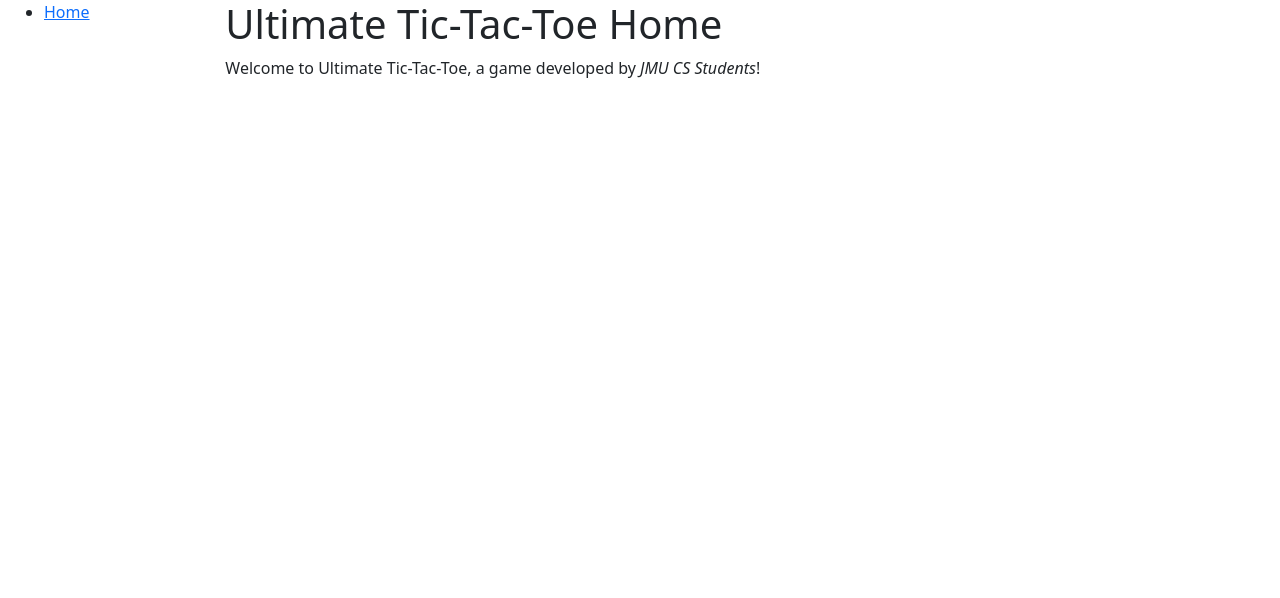
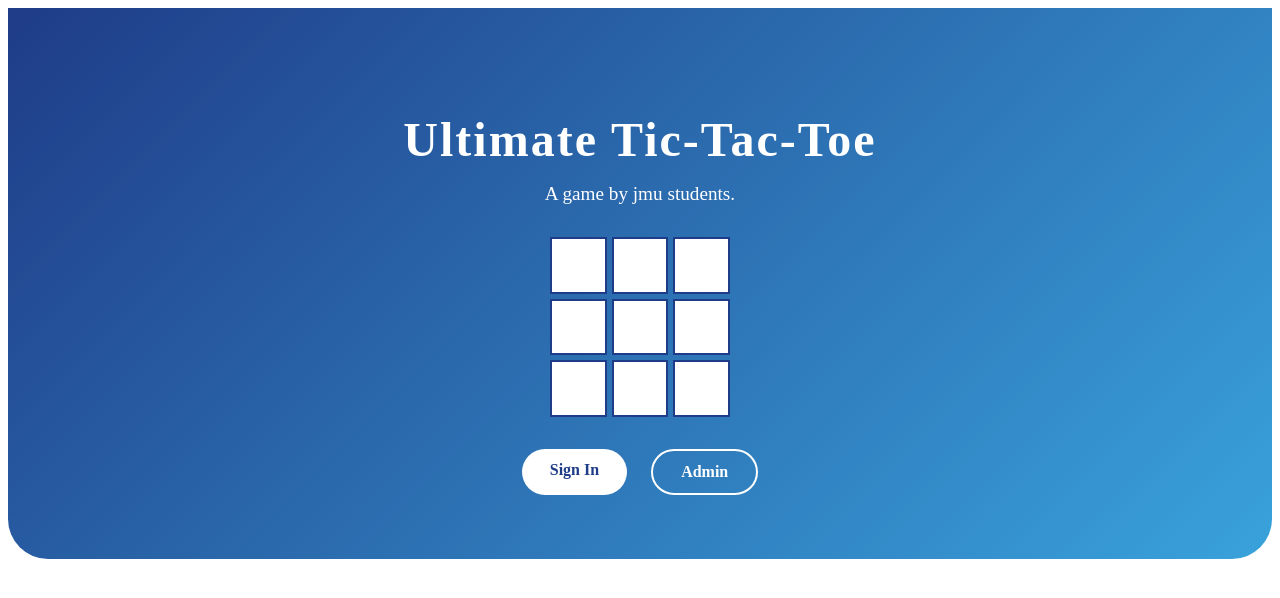
Before and after one commit to 347s26/game-team15_super_duper_triple_t_of_death, a Django app: template triple_t/triple_t_app/templates/index.html in a window 1280 px wide. Shown: the top 598 px of the page. Run offline with Django 5.2, Linux system fonts and the light colour scheme; the template is opened without the code that fills it, so the values that code supplies are empty.

Commit message:
main page template

```diff
--- a/triple_t/triple_t/urls.py
+++ b/triple_t/triple_t/urls.py
@@ -23,4 +23,5 @@ urlpatterns = [
     path('admin/', admin.site.urls),
     path('api/', api.urls),
     path('', include('triple_t_app.urls')),
+    path('accounts/', include('django.contrib.auth.urls')),
 ]
--- a/triple_t/triple_t_app/templates/index.html
+++ b/triple_t/triple_t_app/templates/index.html
@@ -1,9 +1,115 @@
-{% extends "base_generic.html" %}
+{% block content %}
 
-{% block content %}
-  <h1>Ultimate Tic-Tac-Toe Home</h1>
-  <p>
-    Welcome to Ultimate Tic-Tac-Toe, a game developed by
-    <em>JMU CS Students</em>!
-  </p>
+<style>
+.main {
+    background: linear-gradient(135deg, #1f3c88, #39a2db);
+    color: white;
+    padding: 4rem 2rem;
+    text-align: center;
+    border-radius: 0 0 40px 40px;
+}
+
+.main h1 {
+    font-size: 3rem;
+    margin-bottom: 1rem;
+    letter-spacing: 2px;
+}
+
+.main p {
+    font-size: 1.2rem;
+    max-width: 600px;
+    margin: 0 auto 2rem auto;
+}
+
+.main-buttons {
+    display: flex;
+    justify-content: center;
+    gap: 1.5rem;
+}
+
+.main-buttons a {
+    padding: 12px 28px;
+    border-radius: 50px;
+    text-decoration: none;
+    font-weight: 600;
+    transition: all 0.3s ease;
+}
+
+.btn-primary {
+    background: white;
+    color: #1f3c88;
+}
+
+.btn-primary:hover {
+    background: #f2f2f2;
+    transform: scale(1.05);
+}
+
+.btn-secondary {
+    border: 2px solid white;
+    color: white;
+}
+
+.btn-secondary:hover {
+    background: rgba(255,255,255,0.2);
+    transform: scale(1.05);
+}
+
+.features {
+    display: grid;
+    grid-template-columns: repeat(auto-fit, minmax(250px, 1fr));
+    gap: 2rem;
+    padding: 3rem 2rem;
+    text-align: center;
+}
+
+.feature-box {
+    background: #f5f7fa;
+    padding: 2rem;
+    border-radius: 20px;
+    box-shadow: 0 10px 25px rgba(0,0,0,0.08);
+}
+
+.feature-box h3 {
+    margin-bottom: 1rem;
+    color: #1f3c88;
+}
+
+.feature-box p {
+    color: #555;
+}
+
+.grid-preview {
+    margin: 2rem auto;
+    width: 180px;
+    display: grid;
+    grid-template-columns: repeat(3, 1fr);
+    gap: 5px;
+}
+
+.grid-preview div {
+    background: white;
+    border: 2px solid #1f3c88;
+    aspect-ratio: 1;
+}
+</style>
+
+<section class="main">
+    <h1>Ultimate Tic-Tac-Toe</h1>
+    <p>
+        A game by jmu students.
+    </p>
+
+    <div class="grid-preview">
+        {% for i in "123456789" %}
+        <div></div>
+        {% endfor %}
+    </div>
+
+    <div class="main-buttons">
+      <a href="{% url 'login' %}" class="btn-primary">Sign In</a>
+      <a href="/admin/" class="btn-secondary">Admin</a>
+    </div>
+</section>
+
 {% endblock %}
```
